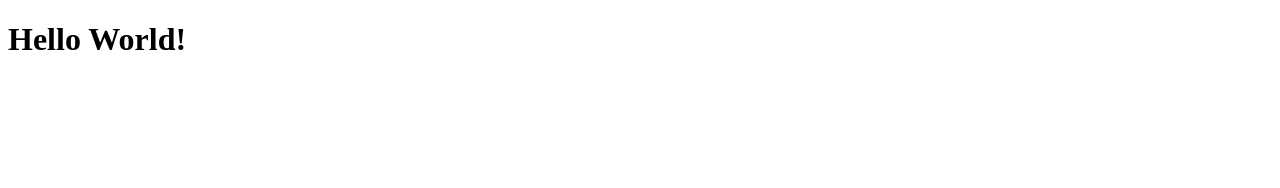
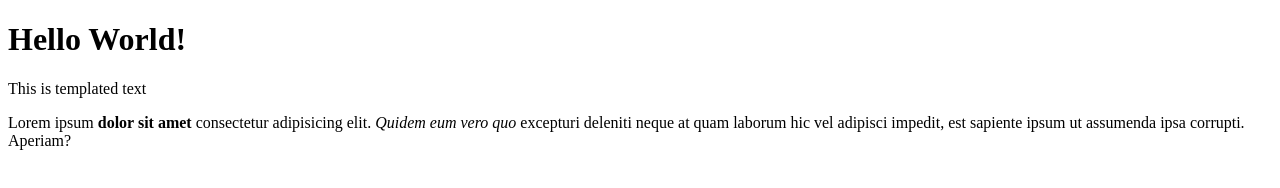
Before and after one commit to NickkRey/git_test, a plain HTML site: page html-foundation/index.html in a window 1280 px wide. Drawn offline with Linux system fonts and the light colour scheme.

Commit message:
Edited foundation HTML

```diff
--- a/html-foundation/index.html
+++ b/html-foundation/index.html
@@ -7,5 +7,7 @@
 </head>
 <body>
     <h1>Hello World!</h1>
+    <p>This is templated text</p>
+    <p>Lorem ipsum <strong>dolor sit amet</strong> consectetur adipisicing elit. <em>Quidem eum vero quo</em> excepturi deleniti neque at quam laborum hic vel adipisci impedit, est sapiente ipsum ut assumenda ipsa corrupti. Aperiam?</p>
 </body>
 </html>
```
